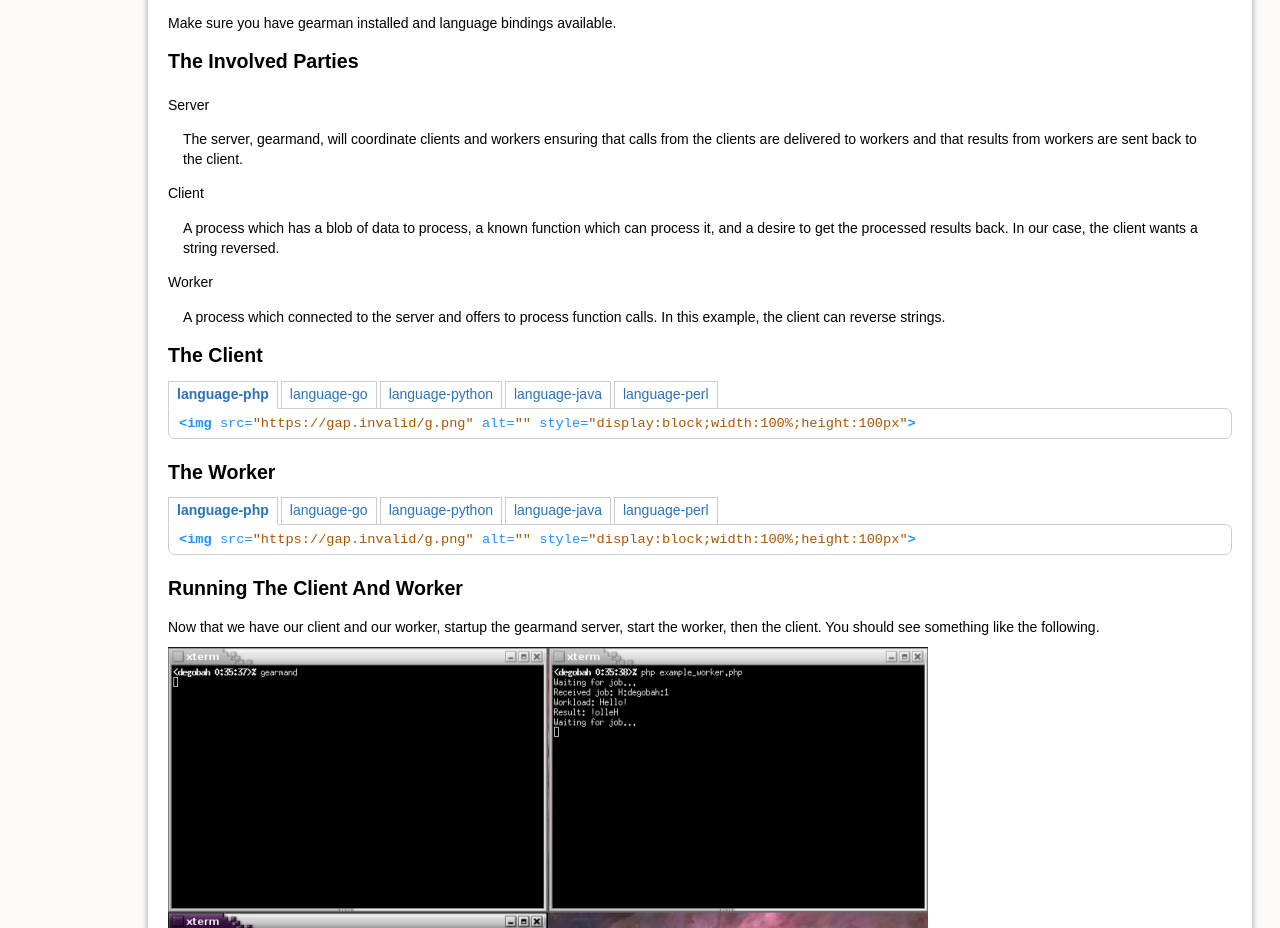
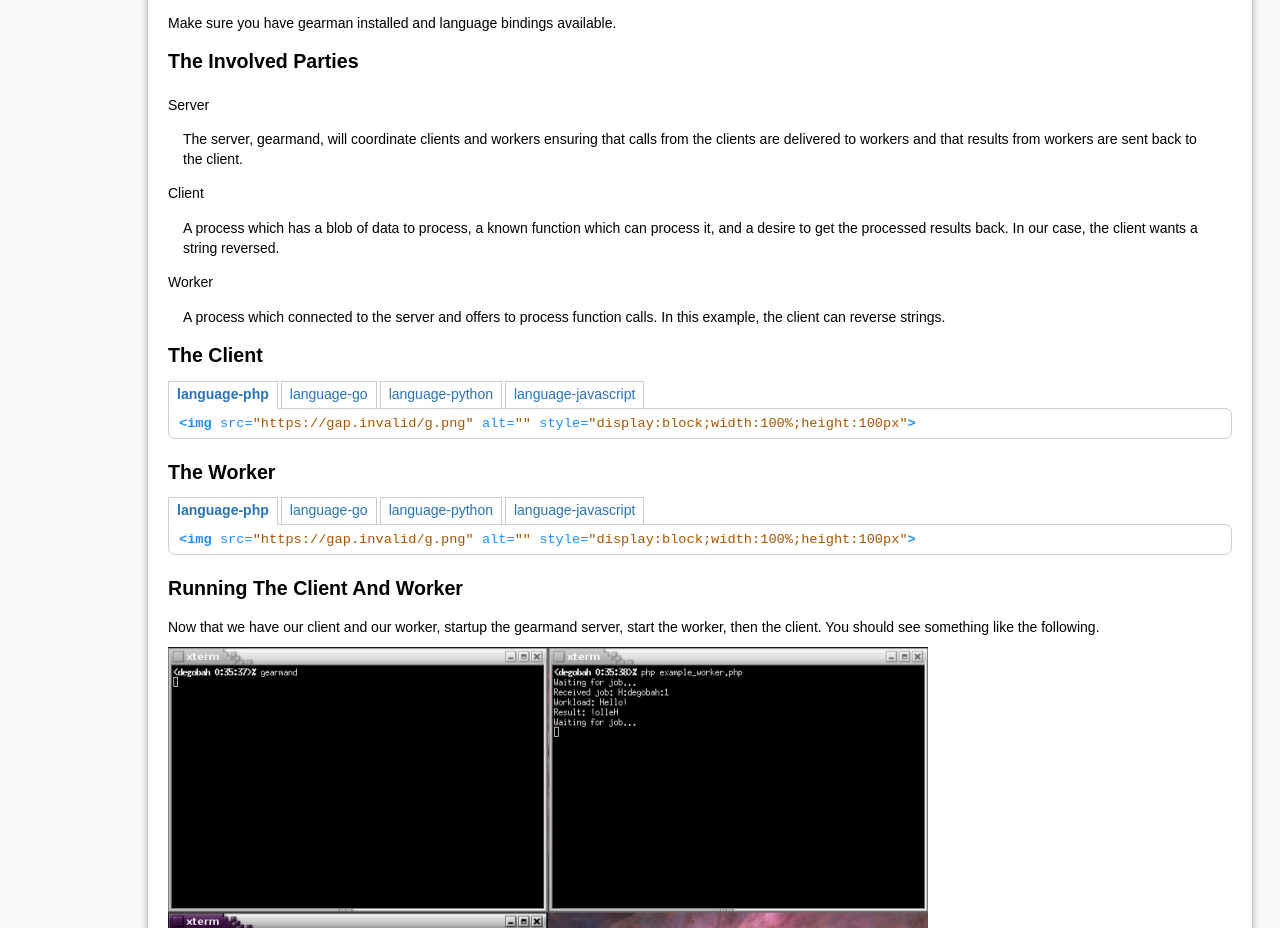
Before and after one commit to gearman/gearman.github.io, a Jekyll site: the page built from examples/reverse/index.md, in a window 1280 px wide. Shown: the part 488-1416 px from the top of the page. Built offline with Jekyll 4.4.1, drawn with Linux system fonts in a browser that asks for light colours; some of the changed lines change nothing that is shown.

Commit message:
Added nodejs example -- removing dummy entries now

```diff
--- /dev/null
+++ b/_includes/examples/reverse/nodejs/client.js
@@ -0,0 +1,14 @@
+var Gearman, client;
+
+Gearman = require('gearman').Gearman;
+
+client = new Gearman("localhost", 4730);
+
+client.on('WORK_COMPLETE', function (job) {
+    console.log('job completed, result:', job.payload.toString());
+    return client.close();
+});
+
+client.connect(function () {
+    return client.submitJob('reverse', 'Hello, World!');
+});
--- /dev/null
+++ b/_includes/examples/reverse/nodejs/worker.js
@@ -0,0 +1,22 @@
+var Gearman, worker;
+
+Gearman = require('gearman').Gearman;
+
+worker = new Gearman('127.0.0.1', 4730);
+
+worker.on('JOB_ASSIGN', function (job) {
+    var result;
+    console.log('"' + job.func_name + '" job assigned to this worker with payload: "' + job.payload + '"');
+    result = job.payload.toString().split('').reverse().join('');
+    worker.sendWorkComplete(job.handle, result);
+    return worker.preSleep();
+});
+
+worker.on('NOOP', function () {
+    return worker.grabJob();
+});
+
+worker.connect(function () {
+    worker.addFunction('reverse');
+    return worker.preSleep();
+});
--- a/examples/reverse/index.md
+++ b/examples/reverse/index.md
@@ -44,12 +44,8 @@ Worker
 {% include examples/reverse/python/client.py %}
 {% endhighlight %}
 
-{% highlight java %}
-// todo
-{% endhighlight %}
-
-{% highlight perl %}
-// todo
+{% highlight javascript %}
+{% include examples/reverse/nodejs/client.js %}
 {% endhighlight %}
 
 </div>
@@ -70,12 +66,8 @@ Worker
 {% include examples/reverse/python/worker.py %}
 {% endhighlight %}
 
-{% highlight java %}
-// todo
-{% endhighlight %}
-
-{% highlight perl %}
-// todo
+{% highlight javascript %}
+{% include examples/reverse/nodejs/worker.js %}
 {% endhighlight %}
 
 </div>
```
